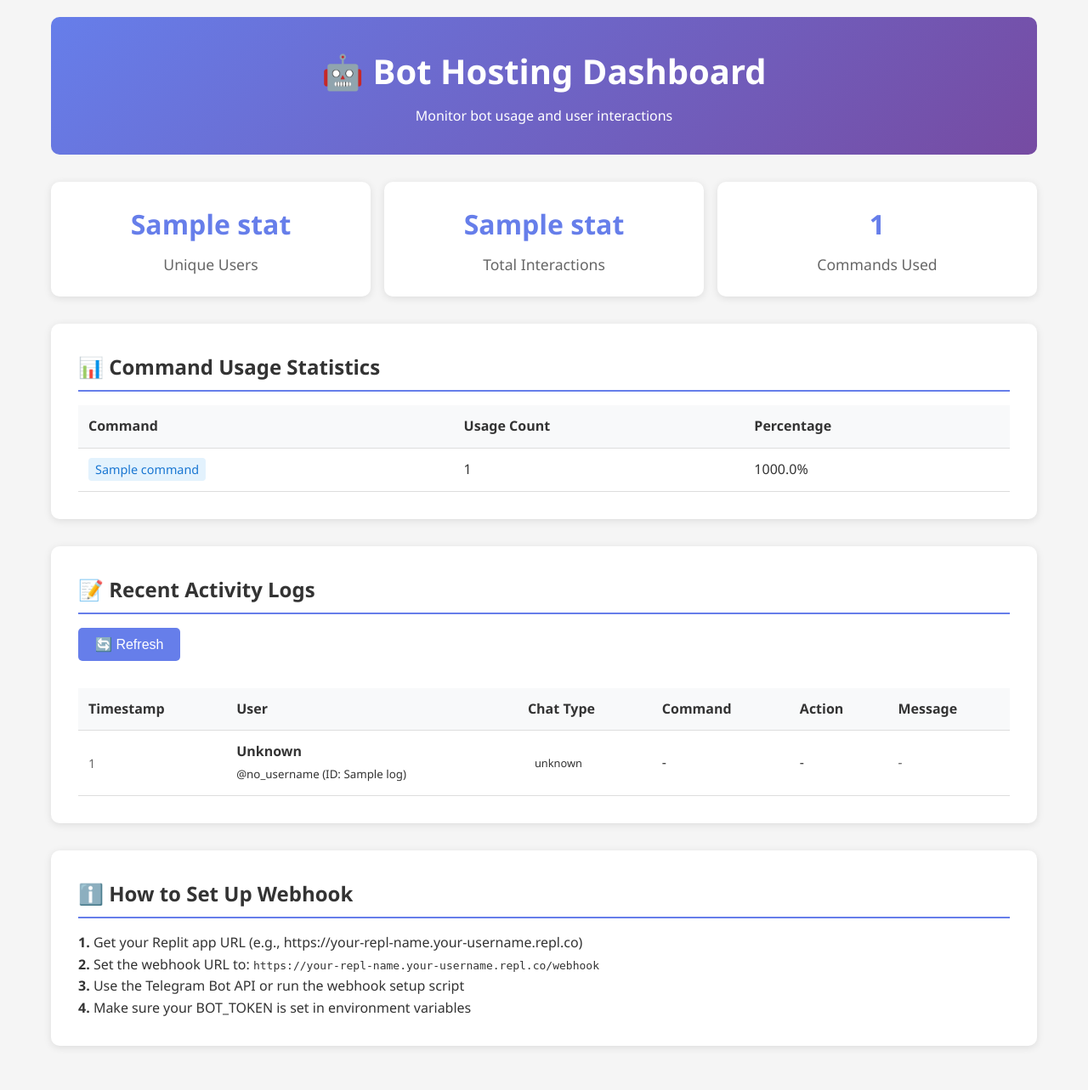
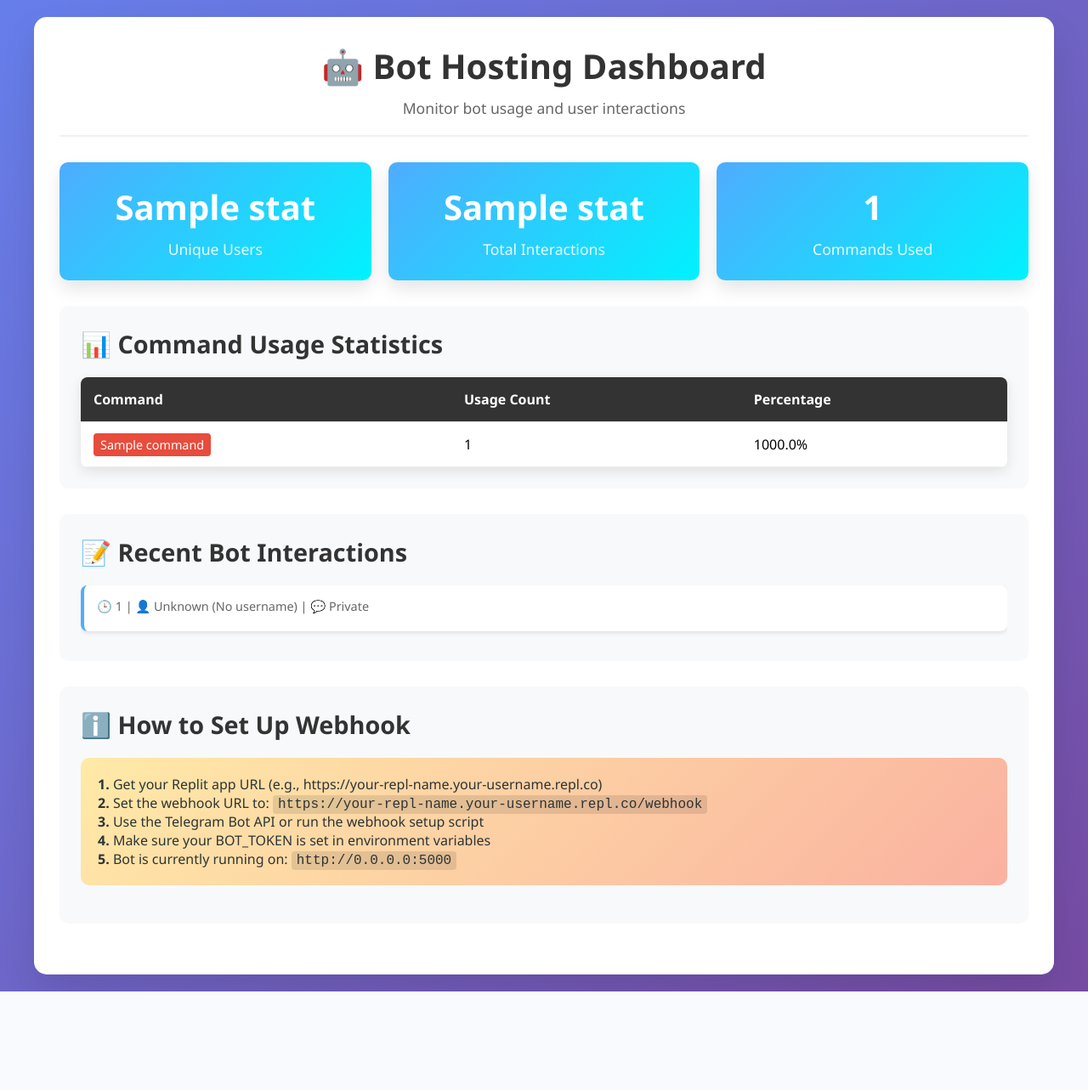
Before and after one commit to 1amkaizen/botaffiliatehosting, a Flask app: template templates/logs.html in a window 1280 px wide. Shown: the whole page at 85% size. After the commit the page ends 1167 px from the top, so only its background shows below. Run offline with Flask 3, Linux system fonts and the light colour scheme; the template is opened without the code that fills it: most values are stand-ins (such as "Sample title", 1, 10 or a date in 2020); parts of the project's set-up code (start-up, migrations or seed data) failed here and were passed over.

Commit message:
Assistant checkpoint: Perbaiki template logs.html dan tambah error handling
Assistant generated file changes:
- templates/logs.html: Lengkapi template logs.html dengan styling dan struktur yang proper
- bot_hosting.py: Tambahkan error handling yang lebih baik, Tambahkan endpoint test webhook

---

User prompt:

Perbaiki itu

Replit-Commit-Author: Assistant
Replit-Commit-Session-Id: b22213a7-a6a3-4a68-91d3-9656e3c990ab

```diff
--- a/bot_hosting.py
+++ b/bot_hosting.py
@@ -317,6 +317,8 @@ def webhook():
     try:
         # Get the update from Telegram
         update_data = request.get_json()
+        print(f"Received webhook data: {update_data}")
+
         if update_data:
             update = Update.de_json(update_data, telegram_app.bot)
 
@@ -329,7 +331,18 @@ def webhook():
         return jsonify({"status": "ok"})
     except Exception as e:
         print(f"Error processing webhook: {e}")
+        import traceback
+        traceback.print_exc()
         return jsonify({"status": "error", "message": str(e)}), 500
+
+@app.route('/health')
+def health_check():
+    """Health check endpoint"""
+    return jsonify({
+        "status": "healthy",
+        "bot_token_configured": bool(TOKEN),
+        "database_accessible": os.path.exists('bot_logs.db')
+    })
 
 @app.route('/')
 def logs_dashboard():
@@ -397,13 +410,32 @@ def api_stats():
         "daily_stats": [{"date": row[2], "interactions": row[3]} for row in daily_stats]
     })
 
+@app.route('/test')
+def test_bot():
+    """Test bot functionality"""
+    return jsonify({
+        "message": "Bot server is running!",
+        "endpoints": {
+            "dashboard": "/",
+            "webhook": "/webhook",
+            "health": "/health",
+            "stats_api": "/api/stats"
+        },
+        "bot_info": {
+            "token_configured": bool(TOKEN),
+            "database_exists": os.path.exists('bot_logs.db')
+        }
+    })
+
 if __name__ == "__main__":
     # Initialize database
     init_db()
 
     print("Bot webhook server starting...")
-    print("Access logs dashboard at: http://localhost:5000")
-    print("Webhook endpoint: http://localhost:5000/webhook")
+    print("Access logs dashboard at: http://0.0.0.0:5000")
+    print("Webhook endpoint: http://0.0.0.0:5000/webhook")
+    print("Health check: http://0.0.0.0:5000/health")
+    print("Test endpoint: http://0.0.0.0:5000/test")
 
     # Run Flask app
     app.run(host="0.0.0.0", port=5000, debug=True)
--- a/templates/logs.html
+++ b/templates/logs.html
@@ -1,4 +1,3 @@
-
 <!DOCTYPE html>
 <html lang="en">
 <head>
@@ -14,172 +13,150 @@
 
         body {
             font-family: 'Segoe UI', Tahoma, Geneva, Verdana, sans-serif;
-            background-color: #f5f5f5;
-            color: #333;
-            line-height: 1.6;
+            background: linear-gradient(135deg, #667eea 0%, #764ba2 100%);
+            min-height: 100vh;
+            padding: 20px;
         }
 
         .container {
             max-width: 1200px;
             margin: 0 auto;
-            padding: 20px;
+            background: white;
+            border-radius: 15px;
+            padding: 30px;
+            box-shadow: 0 20px 40px rgba(0,0,0,0.1);
         }
 
         .header {
-            background: linear-gradient(135deg, #667eea 0%, #764ba2 100%);
-            color: white;
-            padding: 2rem;
-            border-radius: 10px;
-            margin-bottom: 2rem;
             text-align: center;
+            margin-bottom: 30px;
+            padding-bottom: 20px;
+            border-bottom: 2px solid #f0f0f0;
         }
 
         .header h1 {
-            font-size: 2.5rem;
-            margin-bottom: 0.5rem;
+            color: #333;
+            font-size: 2.5em;
+            margin-bottom: 10px;
+        }
+
+        .header p {
+            color: #666;
+            font-size: 1.1em;
         }
 
         .stats-grid {
             display: grid;
-            grid-template-columns: repeat(auto-fit, minmax(250px, 1fr));
-            gap: 1rem;
-            margin-bottom: 2rem;
+            grid-template-columns: repeat(auto-fit, minmax(200px, 1fr));
+            gap: 20px;
+            margin-bottom: 30px;
         }
 
         .stat-card {
-            background: white;
-            padding: 1.5rem;
+            background: linear-gradient(135deg, #4facfe 0%, #00f2fe 100%);
+            color: white;
+            padding: 25px;
             border-radius: 10px;
-            box-shadow: 0 2px 10px rgba(0,0,0,0.1);
             text-align: center;
+            box-shadow: 0 10px 20px rgba(0,0,0,0.1);
         }
 
         .stat-card h3 {
-            color: #667eea;
-            font-size: 2rem;
-            margin-bottom: 0.5rem;
+            font-size: 2.5em;
+            margin-bottom: 10px;
+            font-weight: bold;
         }
 
         .stat-card p {
-            color: #666;
-            font-size: 1.1rem;
+            font-size: 1.1em;
+            opacity: 0.9;
         }
 
         .section {
-            background: white;
-            padding: 2rem;
+            margin-bottom: 30px;
+            background: #f8f9fa;
+            padding: 25px;
             border-radius: 10px;
-            box-shadow: 0 2px 10px rgba(0,0,0,0.1);
-            margin-bottom: 2rem;
         }
 
         .section h2 {
             color: #333;
-            margin-bottom: 1rem;
-            padding-bottom: 0.5rem;
-            border-bottom: 2px solid #667eea;
+            margin-bottom: 20px;
+            font-size: 1.8em;
         }
 
         table {
             width: 100%;
             border-collapse: collapse;
-            margin-top: 1rem;
+            background: white;
+            border-radius: 8px;
+            overflow: hidden;
+            box-shadow: 0 5px 15px rgba(0,0,0,0.1);
         }
 
         th, td {
-            padding: 12px;
+            padding: 15px;
             text-align: left;
-            border-bottom: 1px solid #ddd;
+            border-bottom: 1px solid #eee;
         }
 
         th {
-            background-color: #f8f9fa;
+            background: #333;
+            color: white;
             font-weight: 600;
-            color: #333;
         }
 
         tr:hover {
-            background-color: #f8f9fa;
+            background: #f5f5f5;
         }
 
         .command-tag {
-            background: #e3f2fd;
-            color: #1976d2;
+            background: #e74c3c;
+            color: white;
             padding: 4px 8px;
             border-radius: 4px;
-            font-size: 0.9rem;
+            font-size: 0.9em;
             font-weight: 500;
         }
 
-        .action-tag {
-            background: #f3e5f5;
-            color: #7b1fa2;
-            padding: 4px 8px;
-            border-radius: 4px;
-            font-size: 0.9rem;
+        .log-entry {
+            background: white;
+            padding: 15px;
+            margin-bottom: 10px;
+            border-radius: 8px;
+            border-left: 4px solid #4facfe;
+            box-shadow: 0 2px 5px rgba(0,0,0,0.1);
+        }
+
+        .log-meta {
+            font-size: 0.9em;
+            color: #666;
+            margin-bottom: 5px;
+        }
+
+        .log-text {
+            color: #333;
             font-weight: 500;
         }
 
-        .chat-type {
-            padding: 4px 8px;
-            border-radius: 4px;
-            font-size: 0.8rem;
-            font-weight: 500;
+        .logs-container {
+            max-height: 500px;
+            overflow-y: auto;
         }
 
-        .private { background: #e8f5e8; color: #2e7d32; }
-        .group { background: #fff3e0; color: #f57c00; }
-        .supergroup { background: #fce4ec; color: #c2185b; }
-
-        .timestamp {
-            font-size: 0.9rem;
-            color: #666;
+        .webhook-info {
+            background: linear-gradient(135deg, #ffeaa7 0%, #fab1a0 100%);
+            color: #2d3436;
+            padding: 20px;
+            border-radius: 10px;
+            margin-bottom: 20px;
         }
 
-        .user-info {
-            font-weight: 500;
-        }
-
-        .message-text {
-            max-width: 200px;
-            overflow: hidden;
-            text-overflow: ellipsis;
-            white-space: nowrap;
-            font-style: italic;
-            color: #666;
-        }
-
-        .refresh-btn {
-            background: #667eea;
-            color: white;
-            border: none;
-            padding: 10px 20px;
-            border-radius: 5px;
-            cursor: pointer;
-            font-size: 1rem;
-            margin-bottom: 1rem;
-        }
-
-        .refresh-btn:hover {
-            background: #5a6fd8;
-        }
-
-        @media (max-width: 768px) {
-            .container {
-                padding: 10px;
-            }
-
-            .header h1 {
-                font-size: 2rem;
-            }
-
-            table {
-                font-size: 0.9rem;
-            }
-
-            th, td {
-                padding: 8px;
-            }
+        .webhook-info code {
+            background: rgba(0,0,0,0.1);
+            padding: 2px 6px;
+            border-radius: 4px;
+            font-family: 'Courier New', monospace;
         }
     </style>
 </head>
@@ -228,57 +205,40 @@
         </div>
 
         <div class="section">
-            <h2>📝 Recent Activity Logs</h2>
-            <button class="refresh-btn" onclick="location.reload()">🔄 Refresh</button>
-            <table>
-                <thead>
-                    <tr>
-                        <th>Timestamp</th>
-                        <th>User</th>
-                        <th>Chat Type</th>
-                        <th>Command</th>
-                        <th>Action</th>
-                        <th>Message</th>
-                    </tr>
-                </thead>
-                <tbody>
+            <h2>📝 Recent Bot Interactions</h2>
+            <div class="logs-container">
                 {% for log in logs %}
-                    <tr>
-                        <td class="timestamp">{{ log[0][:19] }}</td>
-                        <td class="user-info">
-                            <strong>{{ log[3] or 'Unknown' }} {{ log[4] or '' }}</strong><br>
-                            <small>@{{ log[2] or 'no_username' }} (ID: {{ log[1] }})</small>
-                        </td>
-                        <td>
-                            <span class="chat-type {{ log[5] }}">{{ log[5] or 'unknown' }}</span>
-                        </td>
-                        <td>
+                <div class="log-entry">
+                    <div class="log-meta">
+                        🕒 {{ log[0] }} | 👤 {{ log[5] or 'Unknown' }} ({{ log[2] or 'No username' }}) | 💬 {{ log[6] or 'Private' }}
+                    </div>
+                    <div class="log-text">
                         {% if log[7] %}
-                                <span class="command-tag">{{ log[7] }}</span>
+                            <strong>Command:</strong> {{ log[7] }}
+                        {% endif %}
+                        {% if log[8] %}
+                            <strong>Action:</strong> {{ log[8] }}
+                        {% endif %}
+                        {% if log[6] %}
+                            <strong>Message:</strong> {{ log[6] }}
+                        {% endif %}
+                    </div>
+                </div>
                 {% else %}
-                                -
-                            {% endif %}
-                        </td>
-                        <td>
-                            {% if log[8] %}
-                                <span class="action-tag">{{ log[8] }}</span>
-                            {% else %}
-                                -
-                            {% endif %}
-                        </td>
-                        <td class="message-text">{{ log[6] or '-' }}</td>
-                    </tr>
+                <p>No interactions yet. Start using the bot to see logs here!</p>
                 {% endfor %}
-                </tbody>
-            </table>
+            </div>
         </div>
 
         <div class="section">
             <h2>ℹ️ How to Set Up Webhook</h2>
+            <div class="webhook-info">
                 <p><strong>1.</strong> Get your Replit app URL (e.g., https://your-repl-name.your-username.repl.co)</p>
                 <p><strong>2.</strong> Set the webhook URL to: <code>https://your-repl-name.your-username.repl.co/webhook</code></p>
                 <p><strong>3.</strong> Use the Telegram Bot API or run the webhook setup script</p>
                 <p><strong>4.</strong> Make sure your BOT_TOKEN is set in environment variables</p>
+                <p><strong>5.</strong> Bot is currently running on: <code>http://0.0.0.0:5000</code></p>
+            </div>
         </div>
     </div>
 
@@ -287,6 +247,11 @@
         setTimeout(() => {
             location.reload();
         }, 30000);
+
+        // Add some interactivity
+        document.addEventListener('DOMContentLoaded', function() {
+            console.log('Bot Dashboard loaded successfully!');
+        });
     </script>
 </body>
 </html>
```
Lines whose indentation alone changed are shown as unchanged.
